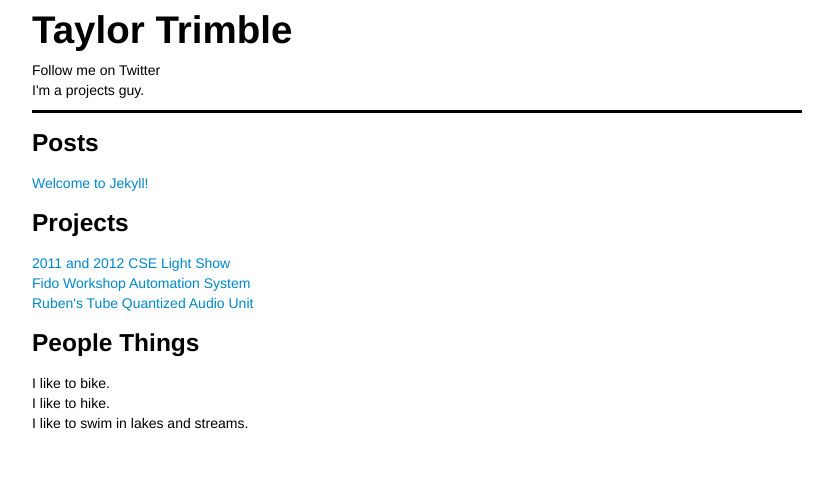
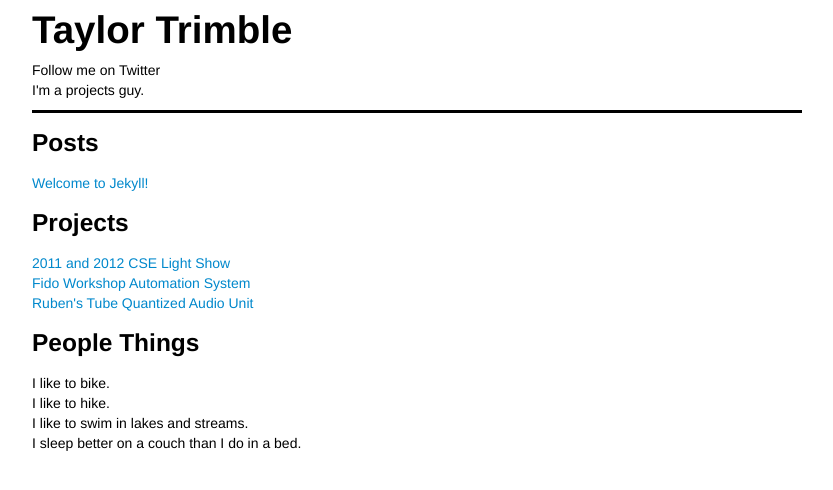
Before and after one commit to taylortrimble/tylrtrmbl.github.io, a Jekyll site: the page built from index.html, in a window 1280 px wide. Shown: the top 490 px of the page, without its empty margins (223-1056 px from the left). Built offline with Jekyll 4.4.1, drawn with Linux system fonts in a browser that asks for light colours.

Commit message:
Add to people things

```diff
--- a/index.html
+++ b/index.html
@@ -23,4 +23,5 @@ layout: default
     I like to bike.<br>
     I like to hike.<br>
     I like to swim in lakes and streams.<br>
+    I sleep better on a couch than I do in a bed.<br>
 </div>
```
